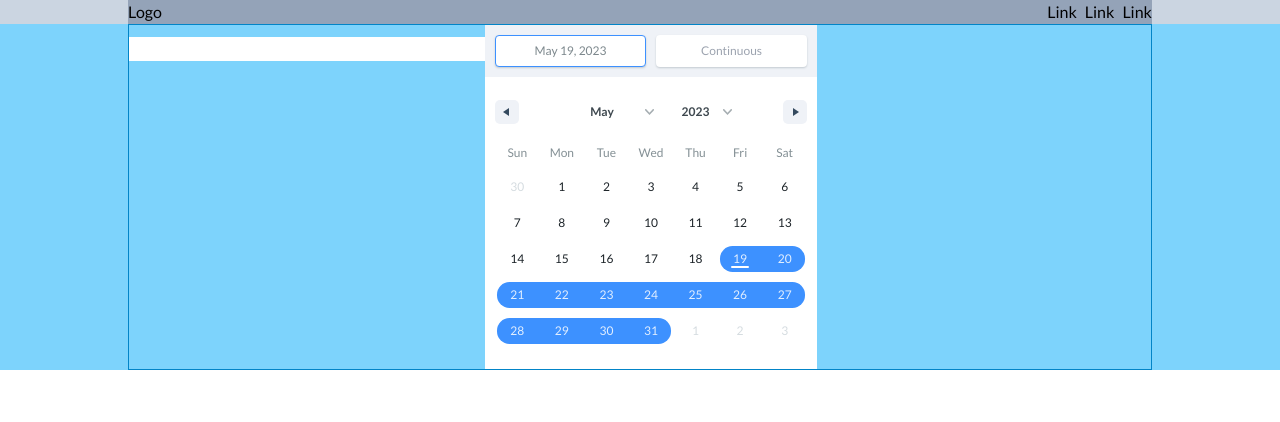
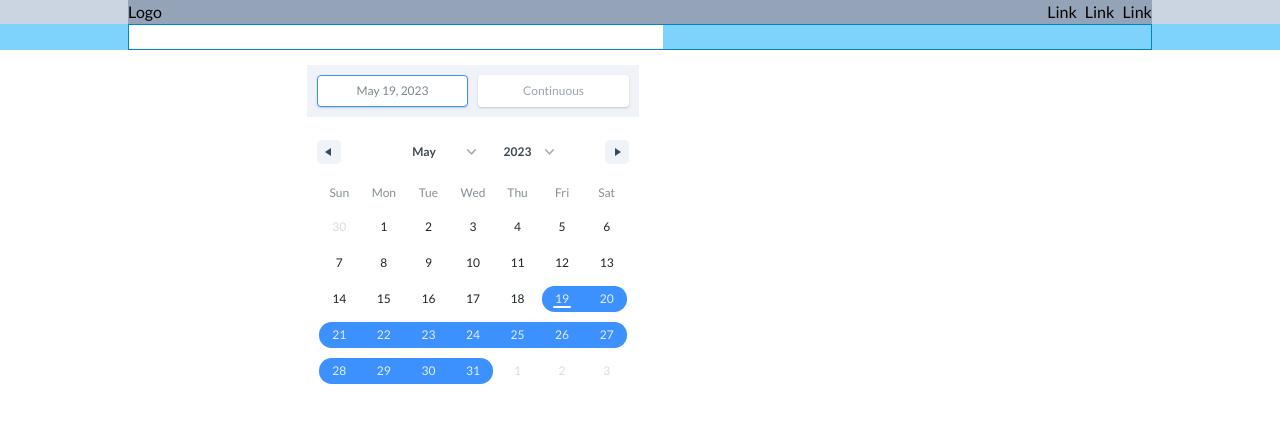
Before and after one commit to lilKriT/MERN-Hotel-Booking, a React (Vite) app in the folder packages/client/: page / in a window 1280 px wide. Shown: the top 422 px of the page. Built offline with nearby package versions, Linux system fonts and the light colour scheme.

Commit message:
Styling date picker.

```diff
--- a/packages/client/src/components/Search.tsx
+++ b/packages/client/src/components/Search.tsx
@@ -11,7 +11,7 @@ interface IDateRange {
 }
 
 const Search = () => {
-  const [state, setState] = useState<IDateRange[]>([
+  const [date, setDate] = useState<IDateRange[]>([
     {
       startDate: new Date(),
       endDate: undefined,
@@ -20,15 +20,19 @@ const Search = () => {
   ]);
 
   return (
-    <form className="border border-sky-600">
+    <form className="border border-sky-600 flex">
       <input type="text" />
+      <div className="relative">
+        <input type="text" />
+        <DateRange
+          editableDateInputs={true}
+          onChange={(item) => setDate([item.selection])}
+          moveRangeOnFirstSelection={false}
+          ranges={date}
+          className="absolute top-10 left-0"
+        />
+      </div>
       <input type="text" />
-      <DateRange
-        editableDateInputs={true}
-        onChange={(item) => setState([item.selection])}
-        moveRangeOnFirstSelection={false}
-        ranges={state}
-      />
     </form>
   );
 };
```
